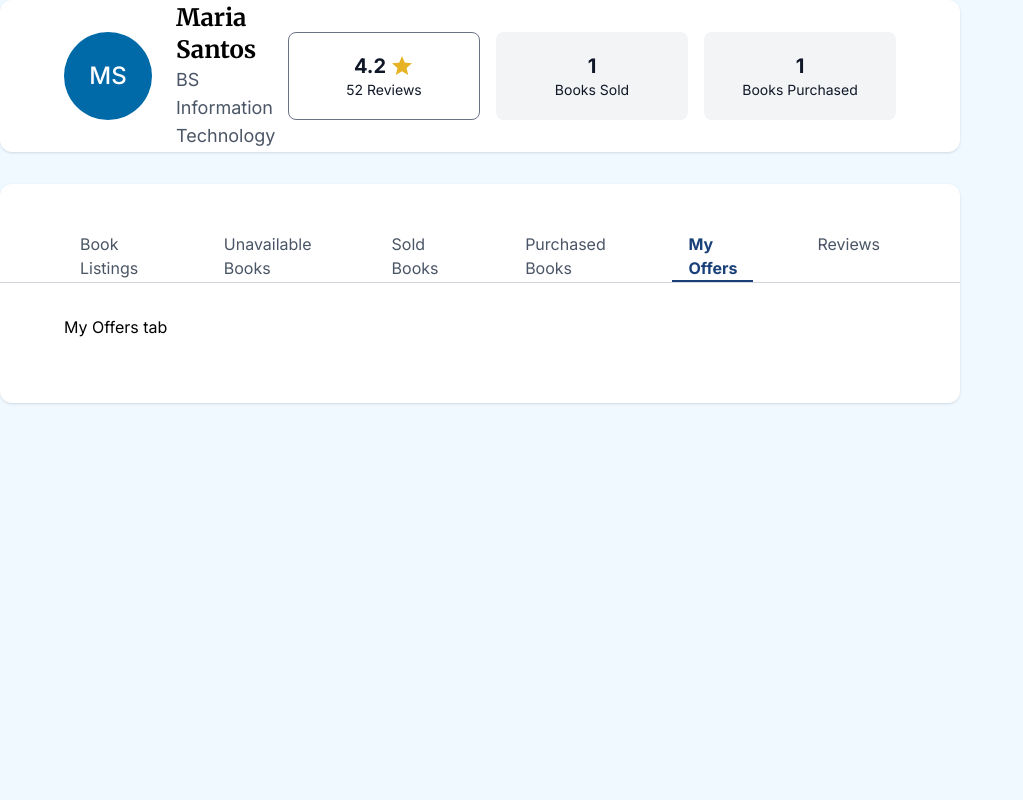
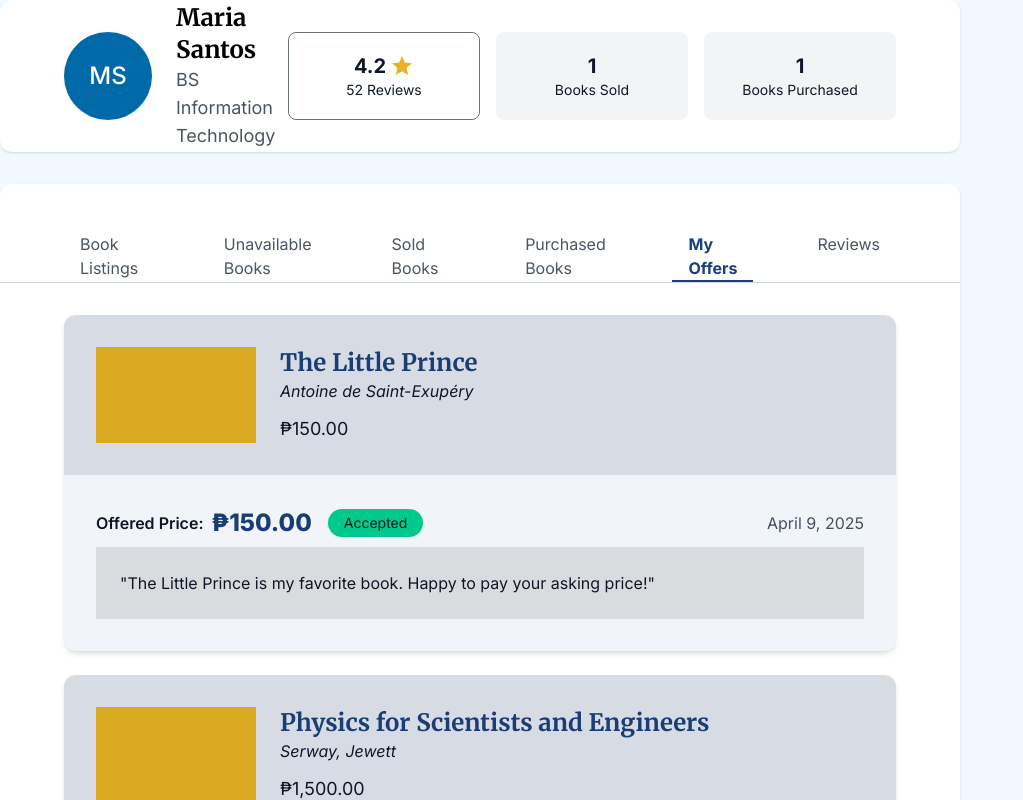
Before and after one commit to lnajarila/ateneo-lithub, a React (Vite) app: page /user/1 in a window 1280 px wide. Both pictures are taken after a click on the item "My Offers". Shown: the top 800 px of the page, without its empty margins (0-1023 px from the left). Built offline with nearby package versions, Linux system fonts and the light colour scheme.

Commit message:
feature(profile): Implement My Offers tab

```diff
--- a/src/pages/profile/MyOffers.jsx
+++ b/src/pages/profile/MyOffers.jsx
@@ -1,8 +1,74 @@
-import React from 'react';
+/**
+ * Author: Lurd Synell B. Najarila
+ * Description: Component that fetches offers and displays in a list.
+ */
 
-function MyOffers() {
+import { useContext } from 'react';
+import { OfferContext } from '../../context/OfferContext.jsx';
+import { ListingContext } from '../../context/ListingContext.jsx';
+import Card from '../../components/Card.jsx';
+import OfferStatusIndicator from '../../widgets/OfferStatusIndicator.jsx';
+
+function MyOffers({ userId }) {
+  const { getOffersByUserId } = useContext(OfferContext);
+  const { getListingById } = useContext(ListingContext);
+  const offers = getOffersByUserId(parseInt(userId));
+  const numberFormat = Intl.NumberFormat('PH', {style: 'currency', currency: 'PHP'});
+  const dateFormat = Intl.DateTimeFormat('PH', {month: 'long', day: 'numeric', year: 'numeric'});
+
+  if (offers.length <= 0) {
+    return (
+      <p className='text-center italic'>No offers found.</p>
+    );
+  }
+
   return (
-    <p>My Offers tab</p>
+    <ul>
+      {offers.map((offer) => {
+        const listing = getListingById(offer.listingId);
+        const offerDate = new Date(offer.offerDate);
+
+        return (
+          <li key={offer.offerId} className='group mb-6 last:mb-0'>
+            <Card elevation={2}>
+              <div className='flex flex-col brightness-95 hover:brightness-100 duration-300'>
+                {/* Listing details */}
+                <section className='flex gap-6 p-8 bg-slate-200'>
+                  {/* Book image */}
+                  <figure className='w-40 h-24 bg-accent-500 cursor-pointer'></figure>
+
+                  <hgroup className='flex flex-col justify-between'>
+                    <div>
+                      <h4 className='font-serif text-2xl font-bold text-primary-500 cursor-pointer'>{listing.title}</h4>
+                      <p className='italic text-gray-900'>{listing.authors.join(', ')}</p>
+                    </div>
+
+                    <p className='text-lg text-gray-900'>{numberFormat.format(listing.price)}</p>
+                  </hgroup>
+                </section>
+
+                {/* Offer details */}
+                <section className='p-8'>
+                  <header className='flex items-center justify-between mb-2'>
+                    <div className='flex items-center'>
+                      <p className='mr-2 font-semibold text-gray-900'>Offered Price:</p>
+                      <p className='mr-4 font-extrabold text-2xl text-primary-500'>{numberFormat.format(offer.offerAmount)}</p>
+                      <OfferStatusIndicator offerStatus={offer.status}>{offer.status}</OfferStatusIndicator>
+                    </div>
+
+                    <p className='text-gray-600'>{dateFormat.format(offerDate)}</p>
+                  </header>
+
+                  <div className='p-6 bg-gray-200'>
+                    <p className='text-gray-900'>"{offer.message}"</p>
+                  </div>
+                </section>
+              </div>
+            </Card>
+          </li>
+        );
+      })}
+    </ul>
   );
 }
 
--- a/src/pages/profile/Profile.jsx
+++ b/src/pages/profile/Profile.jsx
@@ -57,7 +57,7 @@ function Profile() {
           { profileTabIndex == 1 && <BookListings userId={userId} listingStatus={'Unavailable'} />}
           { profileTabIndex == 2 && <BookListings userId={userId} listingStatus={'Sold'} />}
           { profileTabIndex == 3 && <PurchasedBooks userId={userId} />}
-          { profileTabIndex == 4 && <MyOffers />}
+          { profileTabIndex == 4 && <MyOffers userId={userId} />}
           { profileTabIndex == 5 && <Reviews />}
         </section>
       </section>
--- /dev/null
+++ b/src/widgets/OfferStatusIndicator.jsx
@@ -0,0 +1,31 @@
+/**
+ * Author: Lurd Synell B. Najarila
+ * Description: Status indicator of an offer for a book listing.
+ */
+
+function OfferStatusIndicator({ offerStatus, children }) {
+  const commonClasses = 'rounded-full px-4 py-1 bg-emerald-400 text-center text-sm ';
+
+  if (offerStatus === 'Accepted') {
+    return (
+      <p className={commonClasses.concat('bg-emerald-400 text-gray-900')}>
+        {children}
+      </p>
+    );
+  }
+  if (offerStatus === 'Rejected') {
+    return (
+      <p className={commonClasses.concat('bg-rose-500 text-gray-100')}>
+        {children}
+      </p>
+    );
+  }
+
+  return (
+    <p className={commonClasses.concat('bg-gray-300 text-gray-900')}>
+      {children}
+    </p>
+  );
+}
+
+export default OfferStatusIndicator;
```
